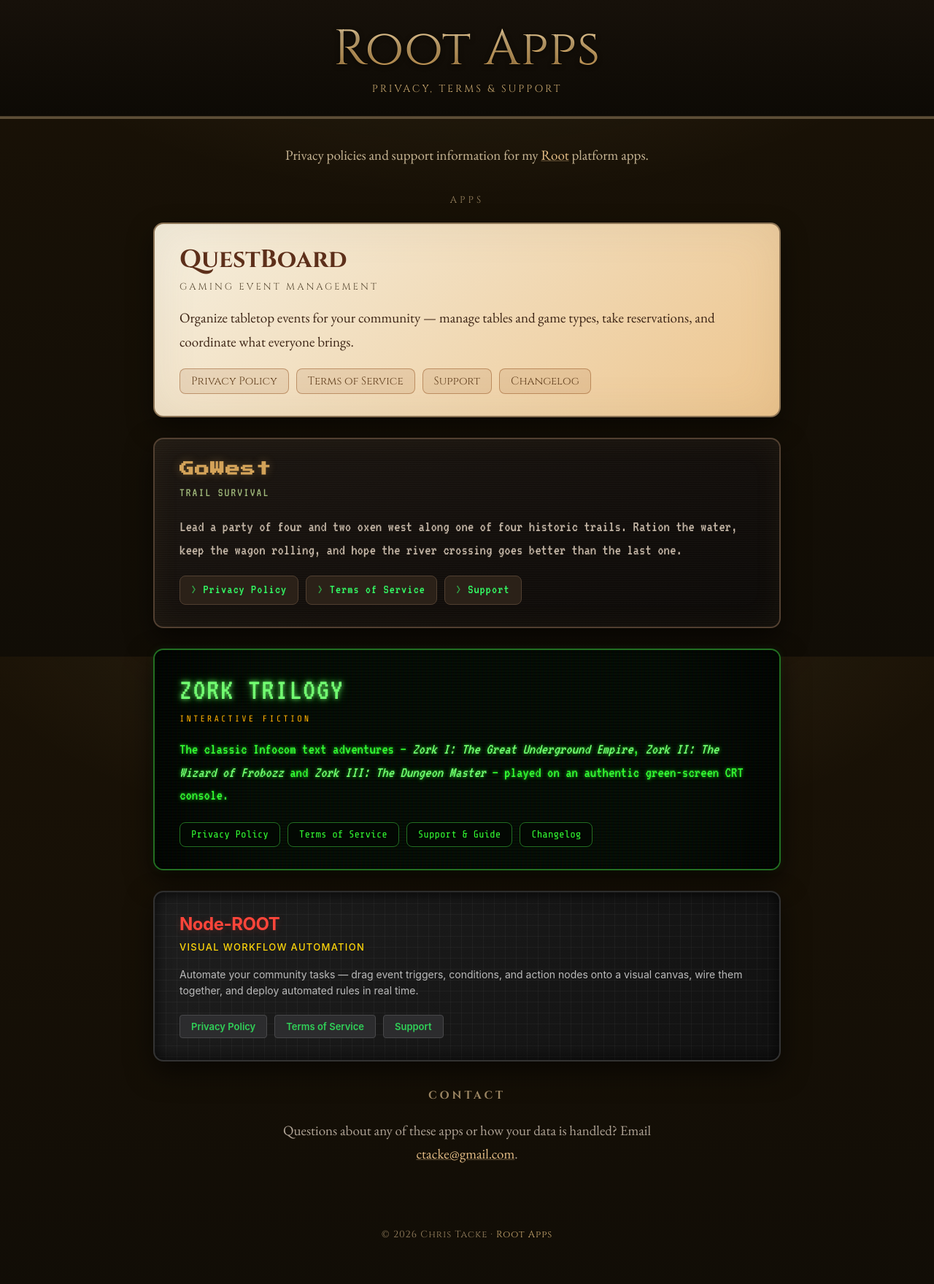
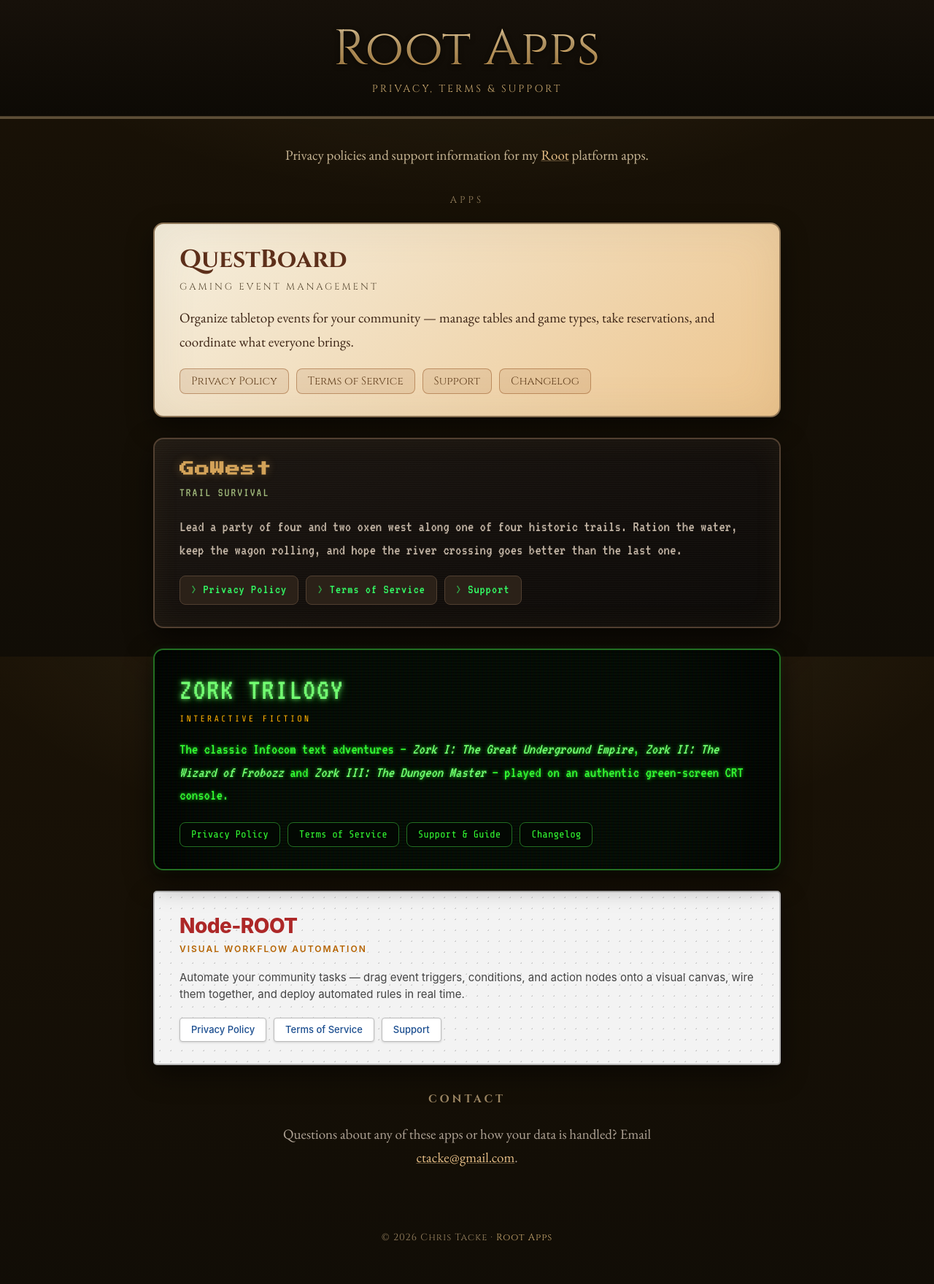
Before and after one commit to ctacke/RootAppsPublic, a Jekyll site: the page built from index.md, in a window 1280 px wide. Shown: the whole page at 73% size. Built offline with Jekyll 4.4.1, drawn with Linux system fonts in a browser that asks for light colours; some web fonts are replaced.

Commit message:
node-root styling

```diff
--- a/assets/css/style.css
+++ b/assets/css/style.css
@@ -346,52 +346,51 @@
   text-shadow: 0 0 6px rgba(114,255,114,.85), 0 0 14px rgba(51,255,51,.5);
 }
 
-/* ---- Node-ROOT: technical automation layout, charcoal + node red ---- */
+/* ---- Node-ROOT: light Node-RED editor. Values mirror
+   root-apps/Node-ROOT/src/client/src/App.css ---- */
 .app-card--noderoot {
   background:
-    linear-gradient(rgba(240, 240, 240, 0.04) 1px, transparent 1px),
-    linear-gradient(90deg, rgba(240, 240, 240, 0.04) 1px, transparent 1px),
-    linear-gradient(135deg, #1e1e1e 0%, #111111 100%);
-  background-size: 15px 15px, 15px 15px, 100% 100%;
-  border-color: #333333;
-  color: #dddddd;
-  box-shadow: 0 14px 36px rgba(0,0,0,.55), inset 0 0 20px rgba(0,0,0,.8);
+    radial-gradient(circle, #cecece 1px, transparent 1px) 0 0 / 15px 15px,
+    #f3f3f3;                            /* --bg-workspace + canvas dot grid */
+  border-color: #bbbbbb;                /* --border-color */
+  border-radius: 5px;
+  color: #222222;                       /* --text-color */
+  box-shadow: 0 14px 36px rgba(0,0,0,.45), inset 0 1px 0 #ffffff;
 }
 .app-card--noderoot .app-name {
-  font-family: 'Outfit', 'Inter', -apple-system, sans-serif;
-  font-weight: 700;
-  font-size: clamp(20px, 3vw, 24px);
-  color: #ff453a;
+  font-family: -apple-system, BlinkMacSystemFont, "Segoe UI", Roboto, Helvetica, Arial, sans-serif;
+  font-weight: 800;
+  font-size: clamp(22px, 3.2vw, 28px);
   letter-spacing: -0.02em;
-  text-shadow: 0 2px 10px rgba(255, 69, 58, 0.2);
+  color: #ad2828;                       /* .brand strong */
 }
 .app-card--noderoot .app-tagline {
-  font-family: 'Outfit', 'Inter', sans-serif;
-  font-weight: 500;
-  font-size: 13px;
-  color: #ffd60a;
-  text-transform: uppercase;
-  letter-spacing: 0.1em;
+  font-family: -apple-system, BlinkMacSystemFont, "Segoe UI", Roboto, sans-serif;
+  font-weight: 600;
+  font-size: 12px;
+  letter-spacing: 2px;
+  color: #b56300;                       /* --accent-color, darkened for contrast */
 }
 .app-card--noderoot .app-blurb {
-  font-family: 'Inter', system-ui, sans-serif;
-  font-size: 14px;
-  line-height: 1.6;
-  color: #bbbbbb;
+  font-family: -apple-system, BlinkMacSystemFont, "Segoe UI", Roboto, Helvetica, Arial, sans-serif;
+  font-size: 15px;
+  line-height: 1.55;
+  color: #444444;
 }
 .app-card--noderoot .app-links a {
-  font-family: 'Inter', sans-serif;
+  font-family: -apple-system, BlinkMacSystemFont, "Segoe UI", Roboto, sans-serif;
   font-size: 13px;
-  font-weight: 600;
-  background: #2c2c2e;
-  border-color: #48484a;
-  color: #30d158;
+  font-weight: 500;
+  background: #ffffff;                  /* button */
+  border-color: #bbbbbb;
   border-radius: 4px;
+  color: #1a4d8f;
+  box-shadow: 0 1px 3px rgba(0,0,0,.15);
 }
 .app-card--noderoot .app-links a:hover {
-  background: #3a3a3c;
-  border-color: #30d158;
-  color: #34c759;
+  background: #eaeaea;                  /* --btn-hover */
+  border-color: #888888;
+  color: #ad2828;
 }
 
 /* ---- Contact ---- */
@@ -537,3 +536,61 @@
   font-family: 'Share Tech Mono', ui-monospace, monospace;
   font-size: 0.8em;
 }
+
+/* ---- Node-ROOT pages: light Node-RED editor panel.
+   Values mirror root-apps/Node-ROOT/src/client/src/App.css ---- */
+.parchment--noderoot {
+  background:
+    radial-gradient(circle, #cecece 1px, transparent 1px) 0 0 / 15px 15px,
+    #f3f3f3;                            /* --bg-workspace + canvas dot grid */
+  border: 1px solid #bbbbbb;            /* --border-color */
+  border-radius: 5px;
+  color: #222222;                       /* --text-color */
+  font-family: -apple-system, BlinkMacSystemFont, "Segoe UI", Roboto, Helvetica, Arial, sans-serif;
+  font-size: 16px;
+  line-height: 1.65;
+  box-shadow: 0 14px 40px rgba(0,0,0,.45), inset 0 1px 0 #ffffff;
+}
+.parchment--noderoot .page-title {
+  font-family: -apple-system, BlinkMacSystemFont, "Segoe UI", Roboto, sans-serif;
+  font-weight: 800;
+  font-size: clamp(26px, 4.4vw, 36px);
+  letter-spacing: -0.02em;
+  color: #ad2828;                       /* .brand strong */
+  text-shadow: none;
+}
+.parchment--noderoot h1,
+.parchment--noderoot h2,
+.parchment--noderoot h3 {
+  font-family: -apple-system, BlinkMacSystemFont, "Segoe UI", Roboto, sans-serif;
+  color: #222222;
+}
+.parchment--noderoot h2 {
+  font-size: 20px;
+  font-weight: 700;
+  letter-spacing: -0.01em;
+  padding-bottom: 6px;
+  border-bottom: 1px solid #bbbbbb;
+}
+.parchment--noderoot h3 { font-size: 16px; font-weight: 700; color: #444444; }
+.parchment--noderoot p,
+.parchment--noderoot li { color: #333333; }
+.parchment--noderoot strong { color: #111111; }
+.parchment--noderoot a { color: #1a4d8f; text-decoration-color: rgba(26,77,143,.4); }
+.parchment--noderoot a:hover { color: #ad2828; }
+.parchment--noderoot li::marker { color: #ff9000; }   /* --accent-color */
+.parchment--noderoot hr { border-top: 1px solid #bbbbbb; }
+.parchment--noderoot blockquote {
+  border-left: 3px solid #ff9000;
+  background: rgba(255, 144, 0, 0.08);
+  font-style: normal;
+  color: #444444;
+}
+.parchment--noderoot code {
+  font-family: Consolas, "Courier New", monospace;
+  background: #ffffff;
+  border: 1px solid #dcdcdc;
+  border-radius: 4px;
+  color: #1a4d8f;                       /* .debug-value */
+  font-size: 0.85em;
+}
```
